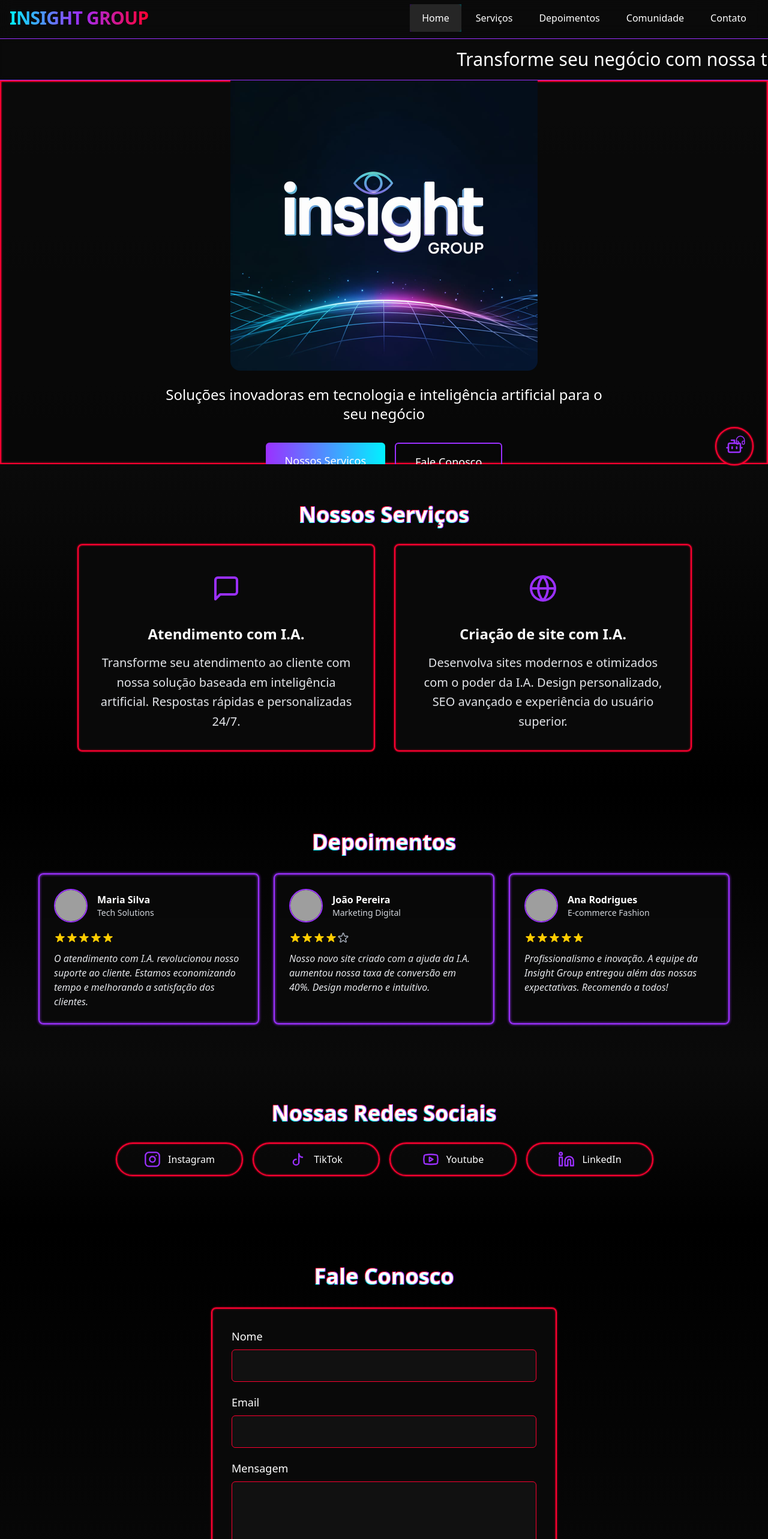
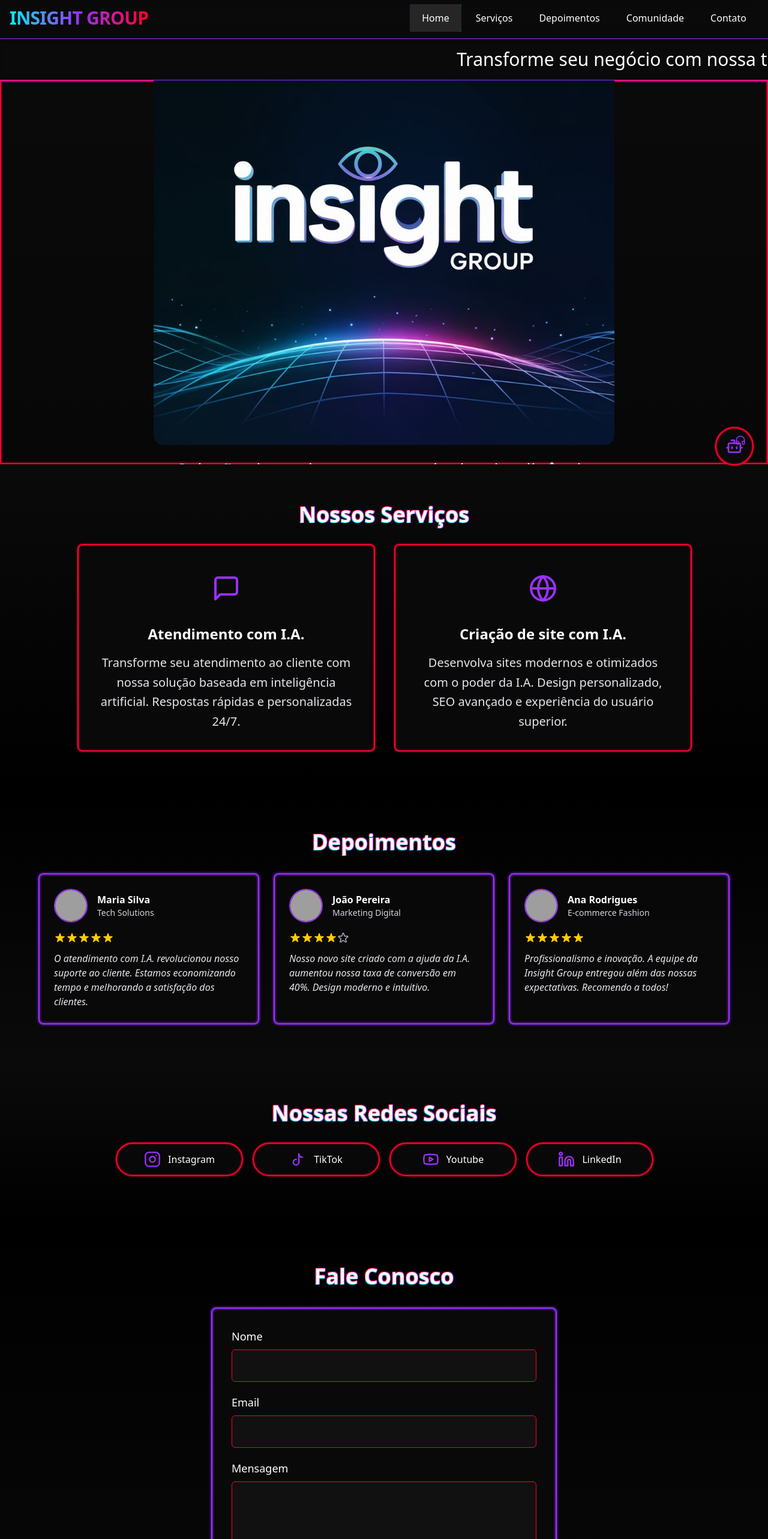
Before and after one commit to Insight28/insight-oficial, a React (Vite) app: page / in a window 1280 px wide. Shown: the top 2566 px of the page at 60% size. Built offline with nearby package versions, Linux system fonts and the light colour scheme; grey boxes are pictures that could not be loaded.

Commit message:
feat: Improve HeroSection and Contact section
- Adjusted logo width to fill space with margin.
- Increased text size in HeroSection.
- Changed the border color of the contact form to purple.

```diff
--- a/src/components/HeroSection.tsx
+++ b/src/components/HeroSection.tsx
@@ -12,14 +12,14 @@ const HeroSection = () => {
           >
             <div className="w-full h-full bg-dark/70 flex items-center justify-center">
               <div className="text-center">
-                <div className="mx-auto mb-6 w-[70%] md:w-[60%] lg:w-[50%] animate-float rounded-2xl overflow-hidden">
+                <div className="mx-auto mb-6 w-[85%] md:w-[80%] lg:w-[75%] animate-float rounded-2xl overflow-hidden">
                   <img
                     src="/lovable-uploads/4d4aa5ce-abf3-421b-b75e-90f97188b8b0.png"
                     alt="Insight Group Logo"
                     className="w-full h-auto"
                   />
                 </div>
-                <p className="text-xl md:text-2xl text-white max-w-3xl mx-auto mt-4">
+                <p className="text-2xl md:text-3xl text-white max-w-3xl mx-auto mt-4">
                   Soluções inovadoras em tecnologia e inteligência artificial para o seu negócio
                 </p>
                 <div className="mt-8 flex flex-wrap justify-center gap-4">
--- a/src/pages/Index.tsx
+++ b/src/pages/Index.tsx
@@ -113,7 +113,7 @@ const Index = () => {
           <h2 className="section-title text-white bg-gradient-to-r from-neon-cyan via-neon-purple to-neon-red bg-clip-text">
             <span className="text-stroke-gradient">Fale Conosco</span>
           </h2>
-          <div className="max-w-xl mx-auto neon-border-red p-8 rounded-lg bg-dark/90 backdrop-blur-sm">
+          <div className="max-w-xl mx-auto neon-border-purple p-8 rounded-lg bg-dark/90 backdrop-blur-sm">
             <form>
               <div className="mb-5">
                 <label htmlFor="name" className="block text-lg font-medium mb-2">Nome</label>
```
